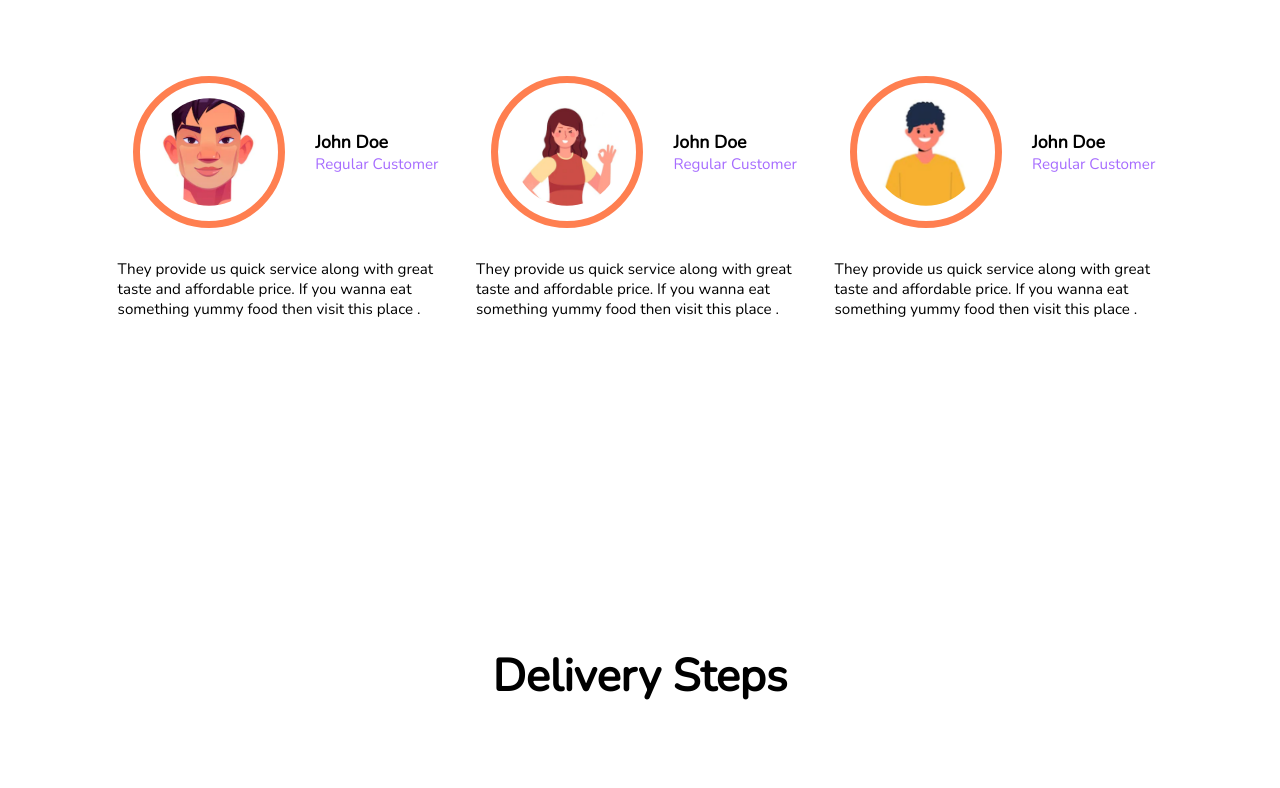
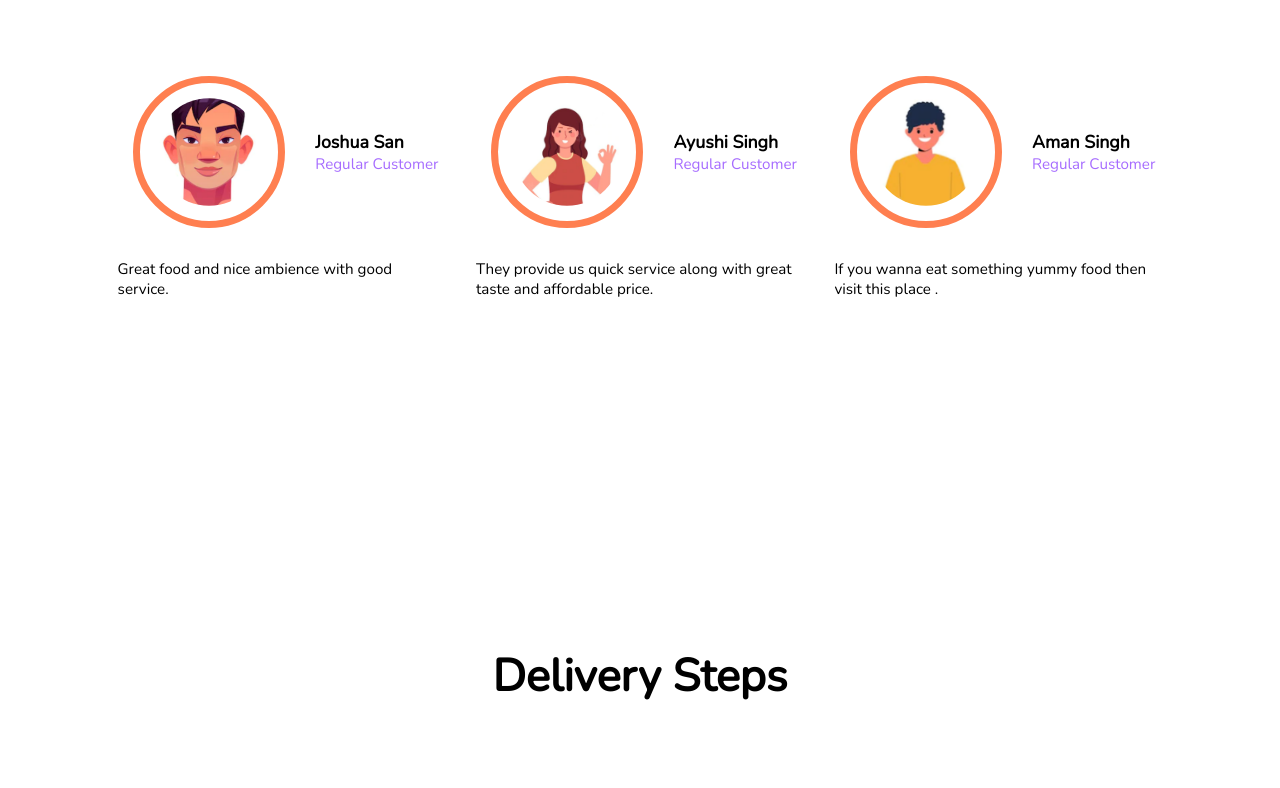
Before and after one commit to Aniket-x-code/MovinMeals, a plain HTML site: page index.html in a window 1280 px wide. Shown: the part 1800-2588 px from the top of the page. Drawn offline with nearby package versions, Linux system fonts and the light colour scheme; a script that the page names is missing; a web font is replaced by a local one.

Commit message:
Add files via upload

```diff
--- a/index.html
+++ b/index.html
@@ -150,33 +150,33 @@
                     <div class="info">
                         <img src="/images/men.png" alt="">
                         <div class="user">
-                            <h3>John Doe</h3>
+                            <h3>Joshua San</h3>
                             <span>Regular Customer</span>
                         </div>
                     </div>
-                   <p>They provide us quick service along with great taste and affordable price. If you wanna eat something yummy food then visit this place .</p>
+                   <p>Great food and nice ambience with good service.</p>
                 </div>
 
                 <div class="box">
                     <div class="info">
                         <img src="/images/female.png" alt="">
                         <div class="user">
-                            <h3>John Doe</h3>
+                            <h3>Ayushi Singh</h3>
                             <span>Regular Customer</span>
                         </div>
                     </div>
-                   <p>They provide us quick service along with great taste and affordable price. If you wanna eat something yummy food then visit this place .</p>
+                   <p>They provide us quick service along with great taste and affordable price.</p>
                 </div>
 
                 <div class="box">
                     <div class="info">
                         <img src="/images/men2.png" alt="">
                         <div class="user">
-                            <h3>John Doe</h3>
+                            <h3>Aman Singh</h3>
                             <span>Regular Customer</span>
                         </div>
                     </div>
-                   <p>They provide us quick service along with great taste and affordable price. If you wanna eat something yummy food then visit this place .</p>
+                   <p> If you wanna eat something yummy food then visit this place .</p>
                 </div>
 
              </div>
```
